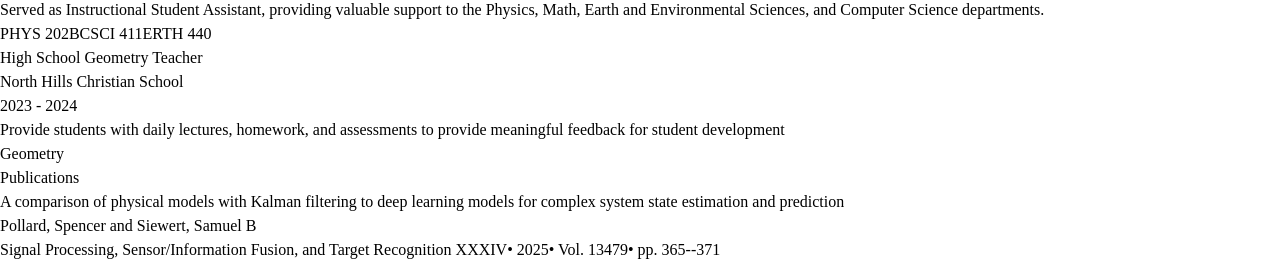
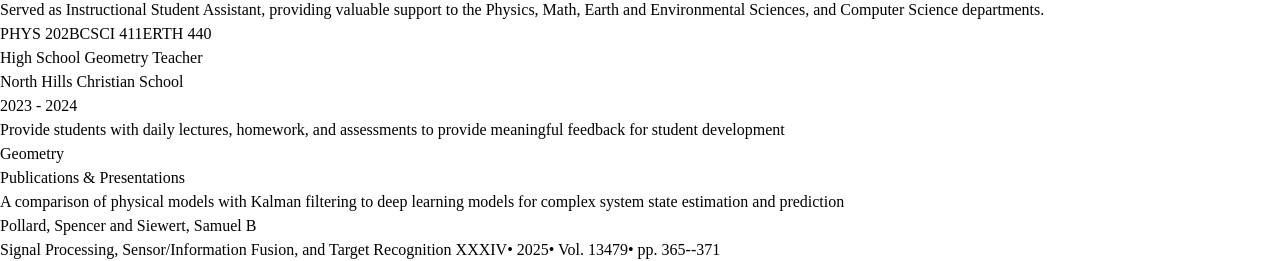
Before and after one commit to smpollard0/smpollard0.github.io, a React (Vite) app: page / in a window 1280 px wide. Shown: the part 2214-2475 px from the top of the page. Built offline with nearby package versions, Linux system fonts and the light colour scheme.

Commit message:
Add Presentations to Publications & Presentations

```diff
--- a/src/components/Publications/Publications.jsx
+++ b/src/components/Publications/Publications.jsx
@@ -30,7 +30,7 @@
     return (
       <section id="publications" className="min-h-screen py-20 px-4 bg-white">
         <div className="max-w-4xl mx-auto">
-          <h2 className="text-4xl font-bold text-gray-800 mb-6">Publications</h2>
+          <h2 className="text-4xl font-bold text-gray-800 mb-6">Publications & Presentations</h2>
           <p className="text-gray-500">No publications available.</p>
         </div>
       </section>
@@ -41,7 +41,7 @@
     <section id="publications" className="min-h-screen py-20 px-4 bg-white">
       <div className="max-w-4xl mx-auto">
         <RevealOnScroll>
-          <h2 className="text-4xl font-bold text-gray-800 mb-6">Publications</h2>
+          <h2 className="text-4xl font-bold text-gray-800 mb-6">Publications & Presentations</h2>
         </RevealOnScroll>
 
         {publications.map((pub, index) => (
```
